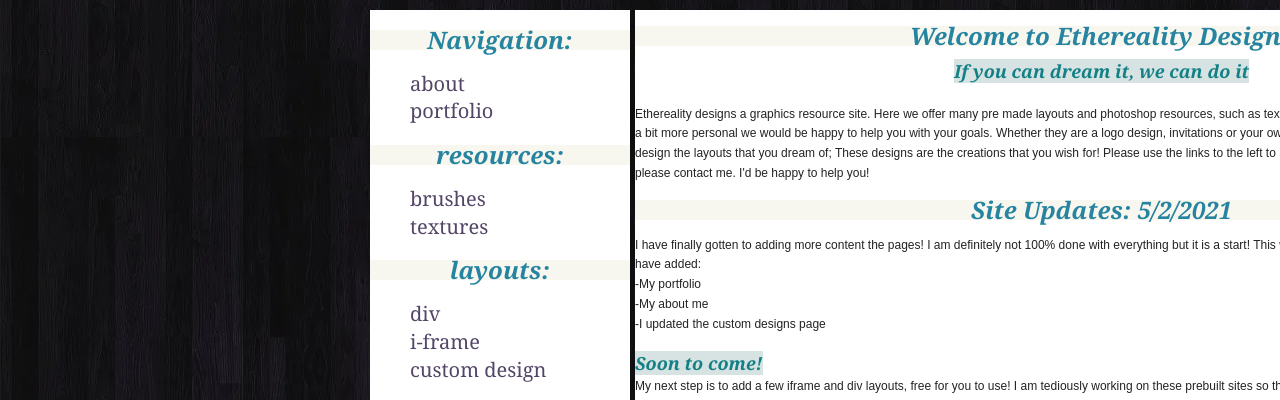
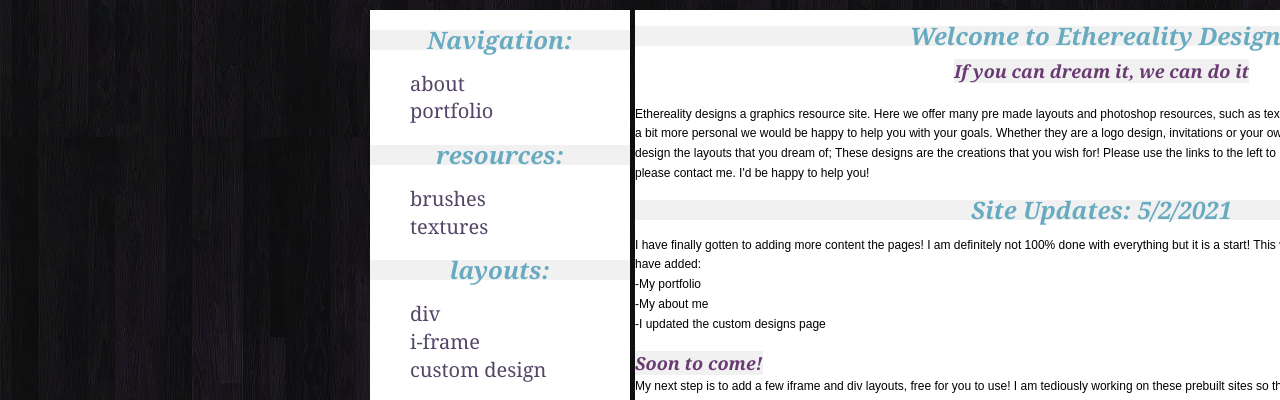
Before and after one commit to autumntroynlc/EtherealityDesigns, a plain HTML site: page index.html in a window 1280 px wide. Shown: the part 400-800 px from the top of the page. Drawn offline with Linux system fonts and the light colour scheme.

Commit message:
updating font colors

```diff
--- a/css/style.css
+++ b/css/style.css
@@ -1,8 +1,8 @@
 
 h1 {
   font-size: 24px;
-  color: #2684a1;
-  background:#f7f7ef;
+  color: #68abc1;
+  background: #f1f1f1;
   font-family: georgia;
    font-style: italic;
   text-align: center;
@@ -10,7 +10,7 @@ h1 {
 
 body {
   background: black;
-  color: #252223;
+  color: black;
   font-family: arial;
   letter-spacing: 2 px;
   font-size: 12px;
@@ -22,10 +22,10 @@ body {
 }
 
 b {
-	color: #138085;
+	color: #693a72;
   font-family:georgia;
 	font-style: italic;
-	background: #d7e2e3;
+	background: #f1f1f1;
 	text-align: center;
 	font-size: 18px;
 }
```
